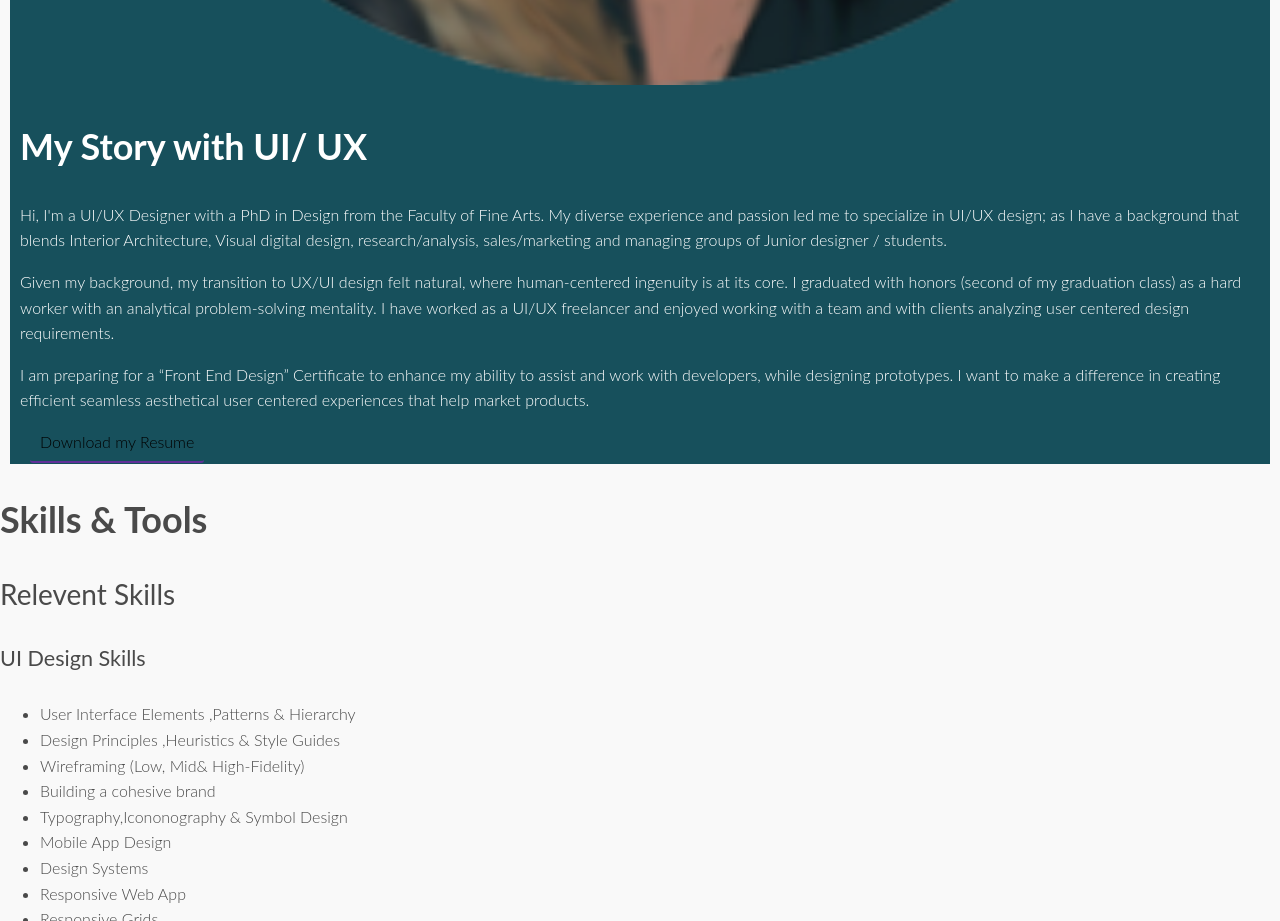
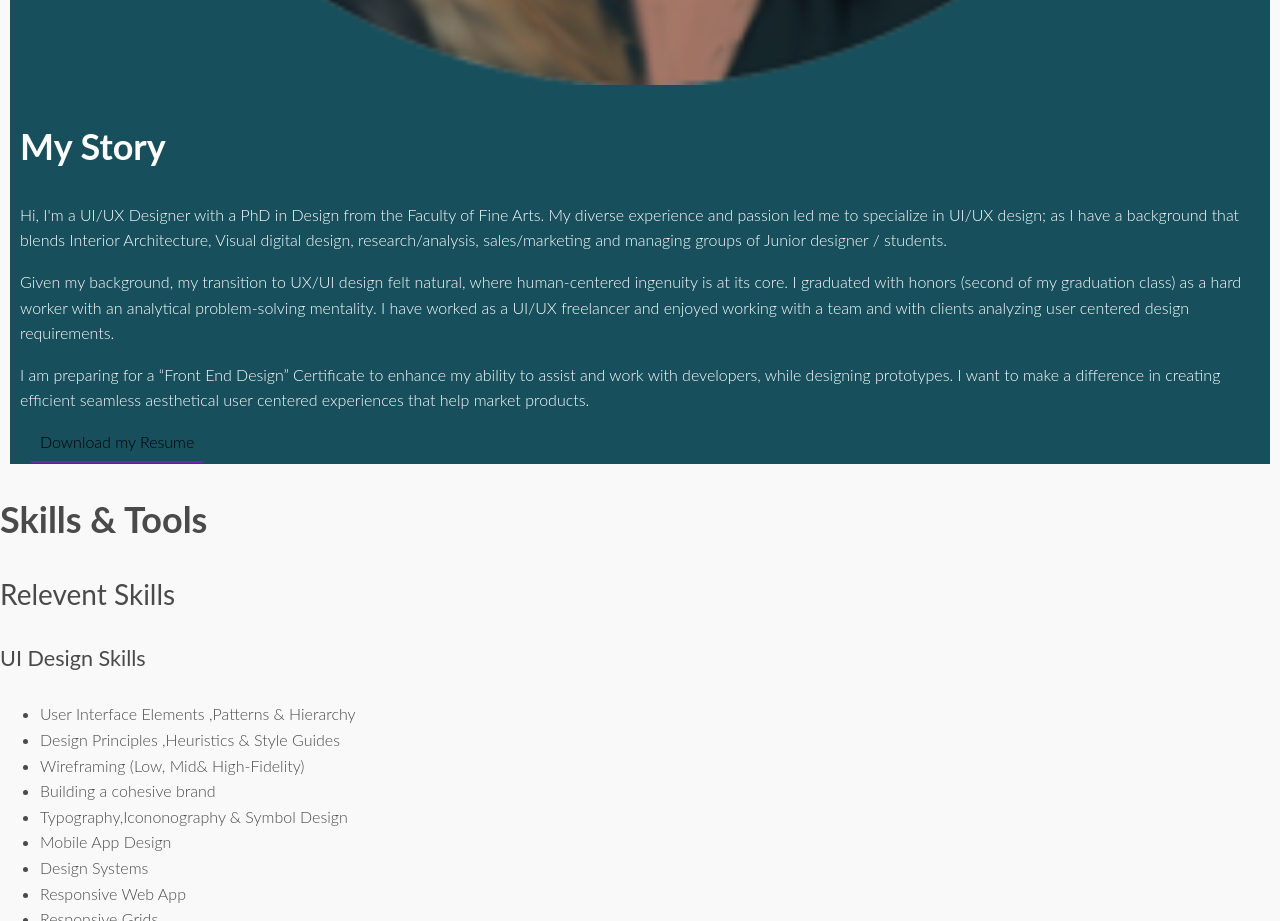
Before and after one commit to Dalia-Heidar/Dalia-Heidar-Portofolio-, a plain HTML site: page about_dalia_heidar.html in a window 1280 px wide. Shown: the part 2673-3594 px from the top of the page. Drawn offline with nearby package versions, Linux system fonts and the light colour scheme.

Commit message:
Revert "about page title update"
This reverts commit 6a64dc503f86add804b57dc4d6fa0b7333736e8f.

```diff
--- a/about_dalia_heidar.html
+++ b/about_dalia_heidar.html
@@ -64,7 +64,7 @@
         <div >
           <!--begining of story paragraph 3rd portion of page-->
 
-          <h2> My Story  with UI/ UX </h2>
+          <h2> My Story </h2>
 
 
           <p> Hi, I'm a UI/UX Designer with a PhD in Design from the Faculty of Fine Arts. My diverse experience and passion led me to specialize in UI/UX design; as I have a background that blends Interior Architecture, Visual digital design,
```
